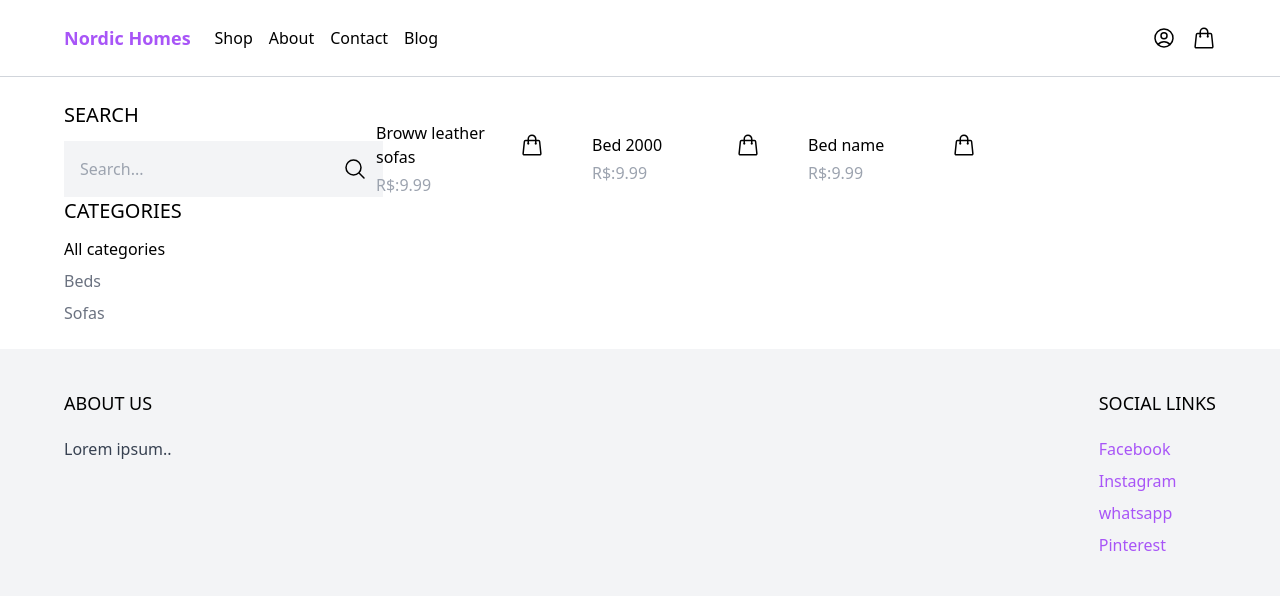
After one commit to luiswebneo/nordich, a Django app: page /shop/ in a window 1280 px wide. The commit adds this page. Shown: the top 596 px of the page. Run offline with Django 4.2, Linux system fonts and the light colour scheme; data comes from the database, SQL or seed files in the repository; some libraries are stand-ins or nearby versions.

Commit message:
Finalizando a 5 parte do mine projeto

```diff
--- a/core/templates/core/base.html
+++ b/core/templates/core/base.html
@@ -14,7 +14,7 @@
                 <a herf="#" class="py-4 text-lg text-purple-500 font-semibold">Nordic Homes</a>
 
                 <ul class=" flex items-center space-x-4">
-                    <li><a href="#">Shop</a></li>
+                    <li><a href="{% url 'shop'%}">Shop</a></li>
                     <li><a href="#">About</a></li>
                     <li><a href="#">Contact</a></li>
                     <li><a href="#">Blog</a></li>
--- /dev/null
+++ b/core/templates/core/shop.html
@@ -0,0 +1,62 @@
+{% extends 'core/base.html' %}
+<header>
+    <title>Shop-Nordic</title>
+</header>
+
+{% block content %}
+
+<div class="max-w-6xl mx-auto flex flex-wrap items-start py-6 px-6 xl:px-0">
+    <div class="filters w-full lg:w-1/4">
+        <h3 class="mb-3 text-xl uppercase">Search</h3>
+
+        <form>
+            <div class="flex">
+                <input type="text" class="p-4 bg-gray-100 border-0" placeholder="Search...">
+
+                <button class="p-4 bg-gray-100 border-0">
+                    <svg xmlns="http://www.w3.org/2000/svg" fill="none" viewBox="0 0 24 24" stroke-width="1.5" stroke="currentColor" class="w-6 h-6">
+                        <path stroke-linecap="round" stroke-linejoin="round" d="M21 21l-5.197-5.197m0 0A7.5 7.5 0 105.196 5.196a7.5 7.5 0 0010.607 10.607z" />
+                    </svg>
+                </button>
+            </div>
+        </form>
+
+        <h3 class="mb-3 text-xl uppercase">Categories</h3>
+
+        <ul class="space-y-2">
+            <li><a href="{% url 'shop' %}" class="text-puple-500">All categories</a></li>
+
+            {% for category in categories %}
+                <li><a href="{% url 'shop' %}?category={{ category.slug }}" class="text-gray-500">{{ category.name }}</a></li>
+            {% endfor %}
+
+        </ul>
+    </div>
+
+    <div class="products w-full lg:w-3/4 -mt-4 flex items-center flex-wrap">
+    <!--bloco for do django-->
+        {% for product in products %}
+            <div class="w-full md:w-1/3 xl:w-1/4 p-6">
+                <a href="">
+                    <img class="rounded-xl hover:shadow-lg" src="">
+                </a>
+
+                <div class="pt-3 flex items-center justify-between">
+                    <a href="{% url 'product' %}">{{ product.name }}</a>
+
+                    <a href="" class="text-puple-500 hover:text-purple-800">
+                        <svg xmlns="http://www.w3.org/2000/svg" fill="none" viewBox="0 0 24 24" stroke-width="1.5"
+                            stroke="currentColor" class="w-6 h-6">
+                            <path stroke-linecap="round" stroke-linejoin="round"
+                                d="M15.75 10.5V6a3.75 3.75 0 10-7.5 0v4.5m11.356-1.993l1.263 12c.07.665-.45 1.243-1.119 1.243H4.25a1.125 1.125 0 01-1.12-1.243l1.264-12A1.125 1.125 0 015.513 7.5h12.974c.576 0 1.059.435 1.119 1.007zM8.625 10.5a.375.375 0 11-.75 0 .375.375 0 01.75 0zm7.5 0a.375.375 0 11-.75 0 .375.375 0 01.75 0z" />
+                        </svg>
+                    </a>
+                </div>
+
+                <p class="pt-1 text-gray-400">R$:9.99</p>
+            </div>
+        {% endfor %}
+        <!--fechamento do bloco for-->
+    </div>
+</div>
+{% endblock %}
--- a/core/views.py
+++ b/core/views.py
@@ -1,8 +1,23 @@
+# Criando as views aplicativo core
+
 from django.shortcuts import render
 
-from product.models import Product
-# Criando as views aplicativo core
+from product.models import Product, Category
+
 
 def frontpage(request):
     products = Product.objects.all()[0:8]
+
     return render(request, 'core/frontpage.html', {'products': products})
+
+def shop(request):
+    categories = Category.objects.all()
+    products = Product.objects.all()
+
+    context = {
+        'categories': categories,
+        'products': products
+    }
+
+
+    return render(request, 'core/shop.html', context)
--- a/nordichames/urls.py
+++ b/nordichames/urls.py
@@ -17,9 +17,12 @@ Including another URLconf
 from django.contrib import admin
 from django.urls import path
 
-from core.views import frontpage
+from core.views import frontpage, shop
+from product.views import product
 
 urlpatterns = [
     path('painel-admin/', admin.site.urls),
     path('', frontpage, name='frontpage'),
+    path('product/', product, name='product'),
+    path('shop/', shop, name='shop'),
 ]
--- a/product/views.py
+++ b/product/views.py
@@ -1,3 +1,6 @@
 from django.shortcuts import render
 
-# Create your views here.
+# Criando as views do app product
+
+def product(request):
+    return render(request, 'product/product.html')
```
Also changed, not shown: product/templates/product/product.html (added, +21 -0 lines).
